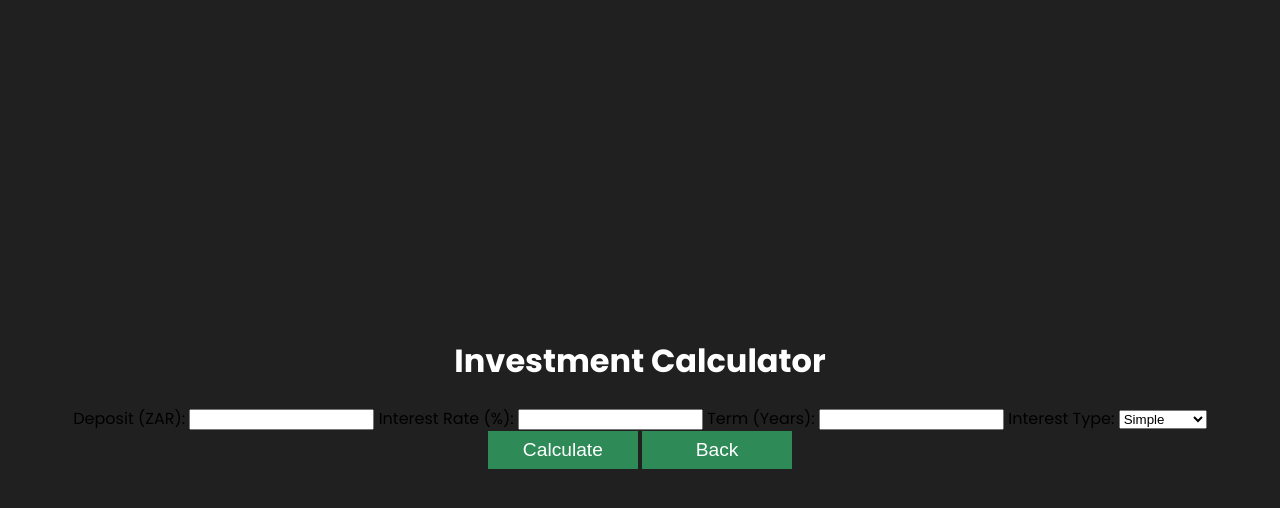
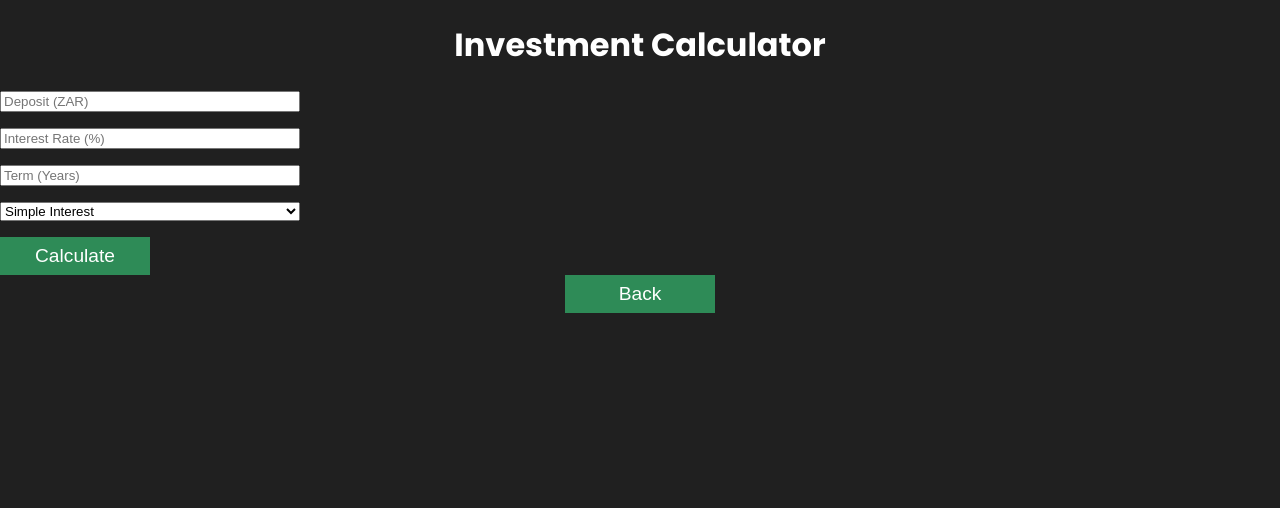
Before and after one commit to EzraMoosa/fc-fastapi, a plain HTML site: page frontend/index.html in a window 1280 px wide. Both pictures are taken after a click on the button "Investment". Drawn offline with Linux system fonts and the light colour scheme.

Commit message:
Add form tags for investment and bond screens

```diff
--- a/frontend/index.html
+++ b/frontend/index.html
@@ -20,50 +20,34 @@
         <!-- Investment Screen -->
         <div id="investment-screen" style="display: none;">
             <h1>Investment Calculator</h1>
-            <label for="deposit">Deposit (ZAR):</label>
-            <input type="number" id="deposit" name="deposit">
-
-            <label for="interest-rate">Interest Rate (%):</label>
-            <input type="number" id="interest-rate" name="interest-rate" step="0.01">
-
-            <label for="term">Term (Years):</label>
-            <input type="number" id="term" name="term">
-
-            <label for="interest-type">Interest Type:</label>
-            <select name="interest-type" id="interest-type">
-                <option value="simple">Simple</option>
-                <option value="compound">Compound</option>
-            </select>
-
-            <button id="calculate-investment" onclick="calculateInvestment()">Calculate</button>
+            <form>
+                <input type="number" id="deposit" placeholder="Deposit (ZAR)">
+                <input type="number" id="interest-rate" placeholder="Interest Rate (%)">
+                <input type="number" id="term" placeholder="Term (Years)">
+                <select id="interest-type">
+                    <option value="simple">Simple Interest</option>
+                    <option value="compound">Compound Interest</option>
+                </select>
+                <button type="button" id="calculate-investment">Calculate</button>
+            </form>
             <button id="back-btn-investment">Back</button>
             <p id="investment-result"></p>
         </div>
 
-        <!--Bond Screen -->
+        <!-- Bond Screen -->
         <div id="bond-screen" style="display: none;">
             <h1>Bond Calculator</h1>
-            <label for="house-value">House Value (ZAR):</label>
-            <input type="number" id="house-value" name="house-value">
-
-            <label for="annual-interest-rate">Annual Interest Rate (%):</label>
-            <input type="number" id="annual-interest-rate" name="annual-interest-rate" step="0.01">
-
-            <label for="term-months">Term (Months):</label>
-            <input type="number" id="term-months" name="term-months">
-
-            <button id="calculate-bond" onclick="calculateBond()">Calculate</button>
+            <form>
+                <input type="number" id="house-value" placeholder="House Value (ZAR)">
+                <input type="number" id="annual-interest-rate" placeholder="Annual Interest Rate (%)">
+                <input type="number" id="term-months" placeholder="Term (Months)">
+                <button type="button" id="calculate-bond">Calculate</button>
+            </form>
             <button id="back-btn-bond">Back</button>
             <p id="bond-result"></p>
         </div>
     </div>
 
-
-
-
-
-
-
     <script src="app.js"></script>
 </body>
 </html>
--- a/frontend/styles.css
+++ b/frontend/styles.css
@@ -8,7 +8,7 @@ body {
     background: #202020;
     font-family: "Poppins", sans-serif;
 }
-
+/* Ensure all screens follow the same centering rules */
 .container {
     display: flex;
     flex-direction: column;
@@ -16,8 +16,10 @@ body {
     align-items: center;
     height: 100vh;
     text-align: center;
+    width: 100%;
 }
 
+#welcome-screen,
 #investment-screen,
 #bond-screen {
     display: flex;
@@ -25,7 +27,33 @@ body {
     justify-content: center;
     align-items: center;
     width: 100%;
+    height: 100vh;
 }
+
+#investment-screen form,
+#bond-screen form {
+    display: flex;
+    flex-direction: column;
+    gap: 16px;
+    width: 300px;
+}
+
+button {
+    width: 150px;
+    border: none;
+    background: seagreen;
+    padding: 8px 16px;
+    cursor: pointer;
+    color: white;
+    font-size: 1.2em;
+    transition: 200ms ease;
+}
+
+button:hover {
+    background: white;
+    color: seagreen;
+}
+
 
 h1 {
     color: white;
```
